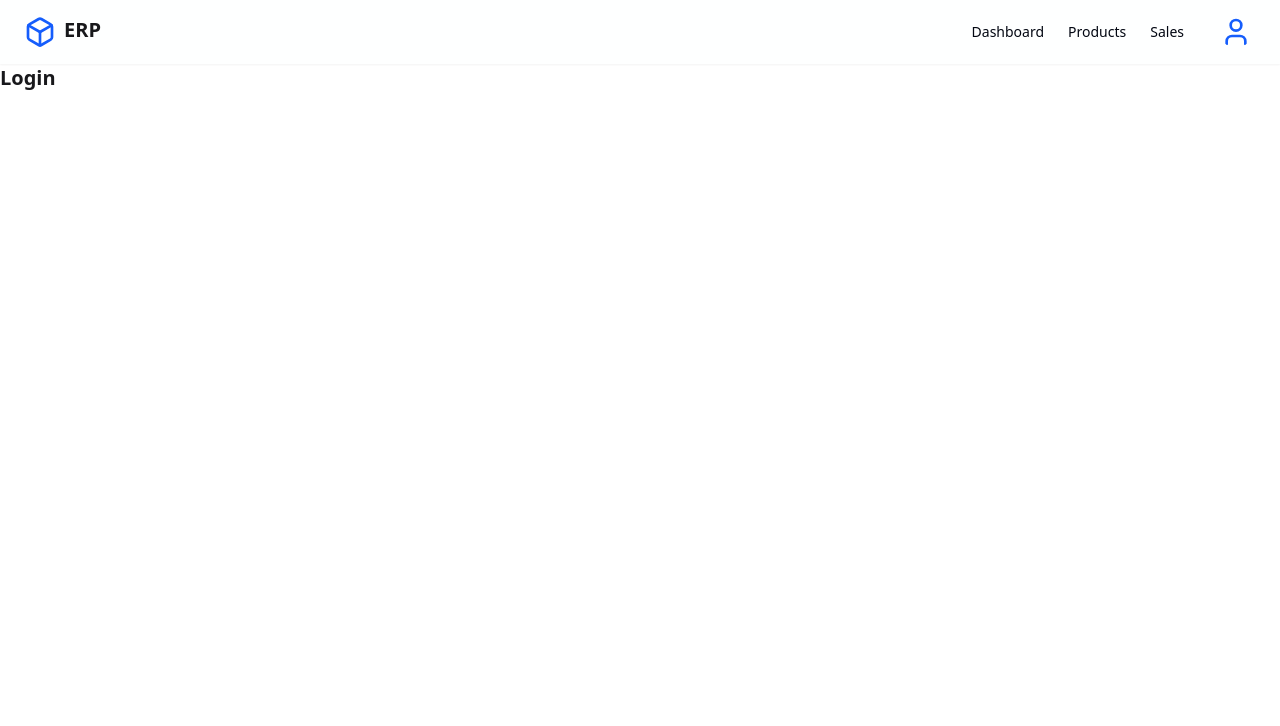
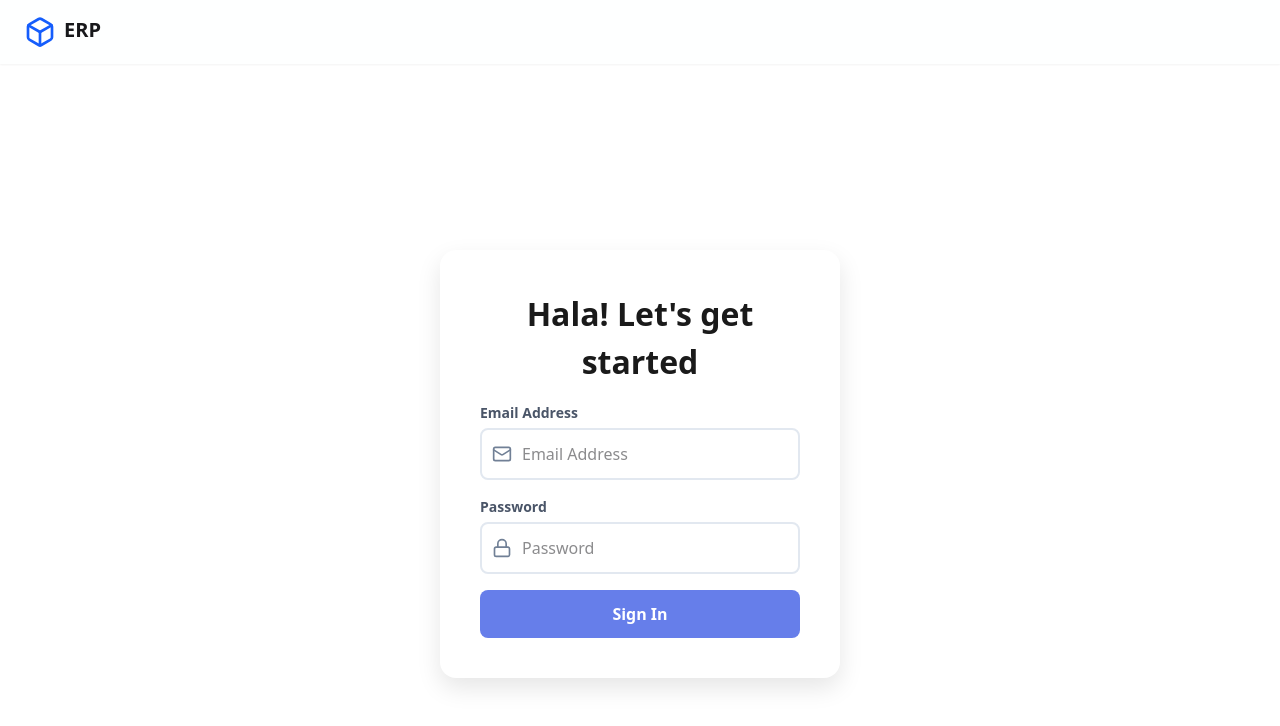
Before and after one commit to tarunranka/admin-panel, a React (Vite) app: page /login in a window 1280 px wide. Shown: the top 726 px of the page. Built offline with nearby package versions, Linux system fonts and the light colour scheme; no server answers.

Commit message:
Added login with password

```diff
--- a/package.json
+++ b/package.json
@@ -14,6 +14,7 @@
     "@tailwindcss/vite": "^4.0.12",
     "daisyui": "^5.0.0",
     "install": "^0.13.0",
+    "js-cookie": "^3.0.5",
     "lucide-react": "^0.479.0",
     "npm": "^11.2.0",
     "react": "^19.0.0",
--- a/src/components/Navbar.jsx
+++ b/src/components/Navbar.jsx
@@ -1,5 +1,8 @@
 import { Link } from "react-router-dom";
 import Menu from "./Menu";
+import { useSelector, useDispatch } from "react-redux";
+
+import { logoutAsync } from "../store/authSlice";
 
 const MenuIcon = ({ htmlFor }) => (
   <label
@@ -21,6 +24,12 @@ const MenuIcon = ({ htmlFor }) => (
 );
 
 const AvatarDropdown = () => {
+  const dispatch = useDispatch();
+  const user = useSelector((state) => state.auth.user);
+  const isAuthenticated = useSelector((state) => state.auth.isAuthenticated);
+
+  if (!user || !isAuthenticated) return null; // Ensure no unnecessary rendering
+
   return (
     <div className="dropdown dropdown-end">
       <button
@@ -32,7 +41,7 @@ const AvatarDropdown = () => {
             xmlns="http://www.w3.org/2000/svg"
             width="24"
             height="24"
-            viewBox="0 0 24 24"
+            viewBox="0 0 24"
             fill="none"
             stroke="#155dfc"
             strokeWidth="2"
@@ -48,9 +57,11 @@ const AvatarDropdown = () => {
         tabIndex={0}
         className="menu dropdown-content bg-white border border-gray-200 rounded-lg shadow-lg z-50 mt-3 w-48 p-2">
         <li>
-          <a className="block px-4 py-2 text-gray-700 hover:bg-gray-100 rounded-lg transition">
+          <button
+            className="block px-4 py-2 text-gray-700 hover:bg-gray-100 rounded-lg transition w-full text-left"
+            onClick={() => dispatch(logoutAsync())}>
             Logout
-          </a>
+          </button>
         </li>
       </ul>
     </div>
@@ -58,6 +69,9 @@ const AvatarDropdown = () => {
 };
 
 const Navbar = () => {
+  const user = useSelector((state) => state.auth.user);
+  const isAuthenticated = useSelector((state) => state.auth.isAuthenticated);
+
   return (
     <div
       className="
@@ -69,7 +83,6 @@ const Navbar = () => {
         <div className="flex-none lg:hidden">
           <MenuIcon htmlFor="my-drawer-3" />
         </div>
-
         {/* Logo Section */}
         <div className="flex flex-1 items-center md:gap-1 lg:gap-2">
           <Link to="/" className="flex">
@@ -93,17 +106,17 @@ const Navbar = () => {
             </span>
           </Link>
         </div>
-
-        {/* Desktop Navigation Links */}
+        {user && isAuthenticated ? (
+          <>
             <div className="hidden lg:flex items-center gap-4">
               <Menu horizontal />
               <AvatarDropdown />
             </div>
-
-        {/* Mobile Avatar */}
             <div className="lg:hidden flex items-center">
               <AvatarDropdown />
             </div>
+          </>
+        ) : null}
       </nav>
     </div>
   );
--- a/src/pages/LoginWithPassword.jsx
+++ b/src/pages/LoginWithPassword.jsx
@@ -1,3 +1,175 @@
-export default function LoginWithPassword() {
-  return <h2 className="text-xl font-semibold mb-4">Login</h2>;
-}
+import React, { useState, useEffect } from "react";
+import styled from "styled-components";
+import { useDispatch, useSelector } from "react-redux";
+import { useNavigate, Link } from "react-router-dom";
+import { Lock, Mail } from "lucide-react";
+import { login } from "../store/authSlice";
+
+const Container = styled.div`
+  display: flex;
+  min-height: 100vh;
+  align-items: center;
+  justify-content: center;
+  background: rgba(255, 255, 255, 0.33);
+`;
+
+const LoginCard = styled.div`
+  background: white;
+  padding: 2.5rem;
+  border-radius: 1rem;
+  box-shadow: 0 10px 25px rgba(0, 0, 0, 0.1);
+  width: 100%;
+  max-width: 400px;
+  margin: 1rem;
+`;
+
+const Title = styled.h1`
+  color: #1a1a1a;
+  font-size: 2rem;
+  font-weight: 700;
+  text-align: center;
+  margin-bottom: 1rem;
+`;
+
+const InputGroup = styled.div`
+  position: relative;
+  margin-bottom: 1rem;
+`;
+
+const Label = styled.label`
+  display: block;
+  margin-bottom: 0.3rem;
+  font-size: 0.875rem;
+  font-weight: 600;
+  color: #4a5568;
+`;
+
+const Input = styled.input`
+  width: 100%;
+  padding: 0.75rem 1rem 0.75rem 2.5rem;
+  border: 2px solid #e2e8f0;
+  border-radius: 0.5rem;
+  font-size: 1rem;
+  transition: all 0.3s ease;
+
+  &:focus {
+    outline: none;
+    border-color: #667eea;
+    box-shadow: 0 0 0 3px rgba(102, 126, 234, 0.1);
+  }
+`;
+
+const IconWrapper = styled.div`
+  position: absolute;
+  left: 0.75rem;
+  top: 67%;
+  transform: translateY(-50%);
+  color: #718096;
+`;
+
+const Button = styled.button`
+  width: 100%;
+  padding: 0.75rem;
+  background: #667eea;
+  color: white;
+  border: none;
+  border-radius: 0.5rem;
+  font-size: 1rem;
+  font-weight: 600;
+  cursor: pointer;
+  transition: all 0.3s ease;
+
+  &:hover {
+    background: #5a67d8;
+  }
+
+  &:focus {
+    outline: none;
+    box-shadow: 0 0 0 3px rgba(102, 126, 234, 0.3);
+  }
+`;
+
+const ErrorMessage = styled.p`
+  color: #e53e3e;
+  text-align: center;
+  margin-top: 1rem;
+  font-size: 0.875rem;
+`;
+
+const LoginPage = () => {
+  const [email, setEmail] = useState("");
+  const [password, setPassword] = useState("");
+  const dispatch = useDispatch();
+  const navigate = useNavigate();
+  const error = useSelector((state) => state.auth.error);
+  const isAuthenticated = useSelector((state) => state.auth.isAuthenticated);
+
+  useEffect(() => {
+    if ("credentials" in navigator) {
+      navigator.credentials.get({ password: true }).then((cred) => {
+        if (cred && !isAuthenticated) {
+          setEmail(cred.id);
+          setPassword(cred.password);
+          dispatch(login({ email: cred.id, password: cred.password }));
+        }
+      });
+    }
+  }, [dispatch, isAuthenticated]);
+
+  useEffect(() => {
+    if (isAuthenticated) {
+      navigate("/", { replace: true });
+    }
+  }, [isAuthenticated, navigate]);
+
+  const handleSubmit = (e) => {
+    e.preventDefault();
+    dispatch(login({ email, password }));
+  };
+
+  return (
+    <Container>
+      <LoginCard>
+        <Title>Hala! Let's get started</Title>
+        <form onSubmit={handleSubmit}>
+          <InputGroup>
+            <Label htmlFor="email">Email Address</Label>
+            <IconWrapper aria-hidden="true">
+              <Mail size={20} />
+            </IconWrapper>
+            <Input
+              id="email"
+              type="email"
+              placeholder="Email Address"
+              value={email}
+              onChange={(e) => setEmail(e.target.value)}
+              required
+              autoComplete="username"
+              aria-required="true"
+            />
+          </InputGroup>
+          <InputGroup>
+            <Label htmlFor="password">Password</Label>
+            <IconWrapper aria-hidden="true">
+              <Lock size={20} />
+            </IconWrapper>
+            <Input
+              id="password"
+              type="password"
+              placeholder="Password"
+              value={password}
+              onChange={(e) => setPassword(e.target.value)}
+              required
+              autoComplete="current-password"
+              aria-required="true"
+            />
+          </InputGroup>
+          <Button type="submit">Sign In</Button>
+          {error && <ErrorMessage aria-live="assertive">{error}</ErrorMessage>}
+        </form>
+      </LoginCard>
+    </Container>
+  );
+};
+
+export default LoginPage;
--- /dev/null
+++ b/src/store/authSlice.js
@@ -0,0 +1,78 @@
+/* eslint-disable no-unused-vars */
+// authSlice.js
+import { createSlice, createAsyncThunk } from "@reduxjs/toolkit";
+import Cookies from "js-cookie";
+
+// Login action
+export const login = createAsyncThunk(
+  "auth/login",
+  async ({ email, password }, { rejectWithValue }) => {
+    try {
+      return await new Promise((resolve) => {
+        setTimeout(() => {
+          const token = "fake-token";
+          Cookies.set("token", token);
+
+          if (window.PasswordCredential) {
+            const cred = new PasswordCredential({ id: email, password });
+            navigator.credentials.store(cred);
+          }
+
+          resolve({ token, email, firstName: "Tarun", lastName: "User" });
+        }, 1500);
+      });
+    } catch (error) {
+      return rejectWithValue(error.message);
+    }
+  }
+);
+
+// Logout action
+export const logoutAsync = createAsyncThunk("auth/logout", async () => {
+  return await new Promise((resolve) => {
+    setTimeout(() => {
+      Cookies.remove("token");
+      if (navigator.credentials && navigator.credentials.preventSilentAccess) {
+        navigator.credentials.preventSilentAccess();
+      }
+      resolve();
+    }, 1000);
+  });
+});
+
+// Initial state
+const initialState = {
+  isAuthenticated: !!Cookies.get("token"),
+  user: Cookies.get("token")
+    ? { firstName: "Tarun", lastName: "User", email: "" }
+    : null,
+  error: null,
+  isRegistered: false,
+};
+
+// Auth slice
+const authSlice = createSlice({
+  name: "auth",
+  initialState,
+  reducers: {
+    clearError: (state) => {
+      state.error = null;
+    },
+  },
+  extraReducers: (builder) => {
+    builder
+      .addCase(login.fulfilled, (state, action) => {
+        state.isAuthenticated = true;
+        state.user = action.payload;
+        state.error = null;
+      })
+      .addCase(logoutAsync.fulfilled, (state) => {
+        state.isAuthenticated = false;
+        state.user = null;
+        state.error = null;
+      });
+  },
+});
+
+export const { clearError } = authSlice.actions;
+export default authSlice.reducer;
--- a/src/store/store.js
+++ b/src/store/store.js
@@ -1,9 +1,11 @@
 import { configureStore } from "@reduxjs/toolkit";
 import productReducer from "./productSlice";
 import salesReducer from "./salesSlice";
+import authReducer from "./authSlice";
 
 export const store = configureStore({
   reducer: {
+    auth: authReducer,
     products: productReducer,
     sales: salesReducer,
   },
```
Lines whose indentation alone changed are shown as unchanged.
